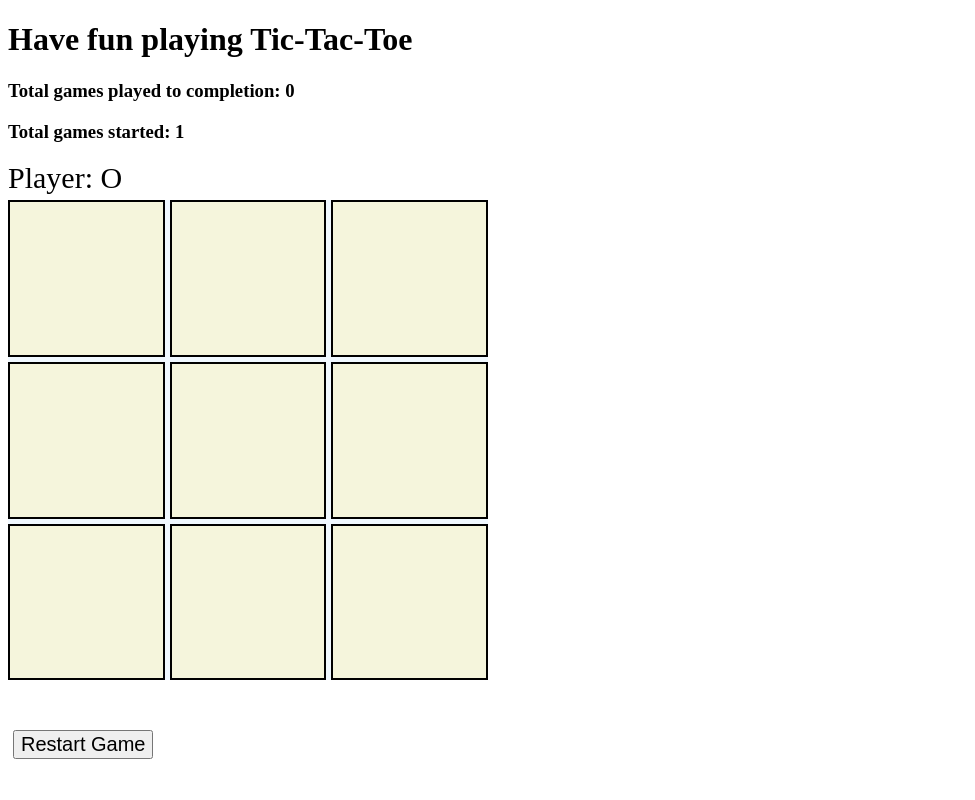
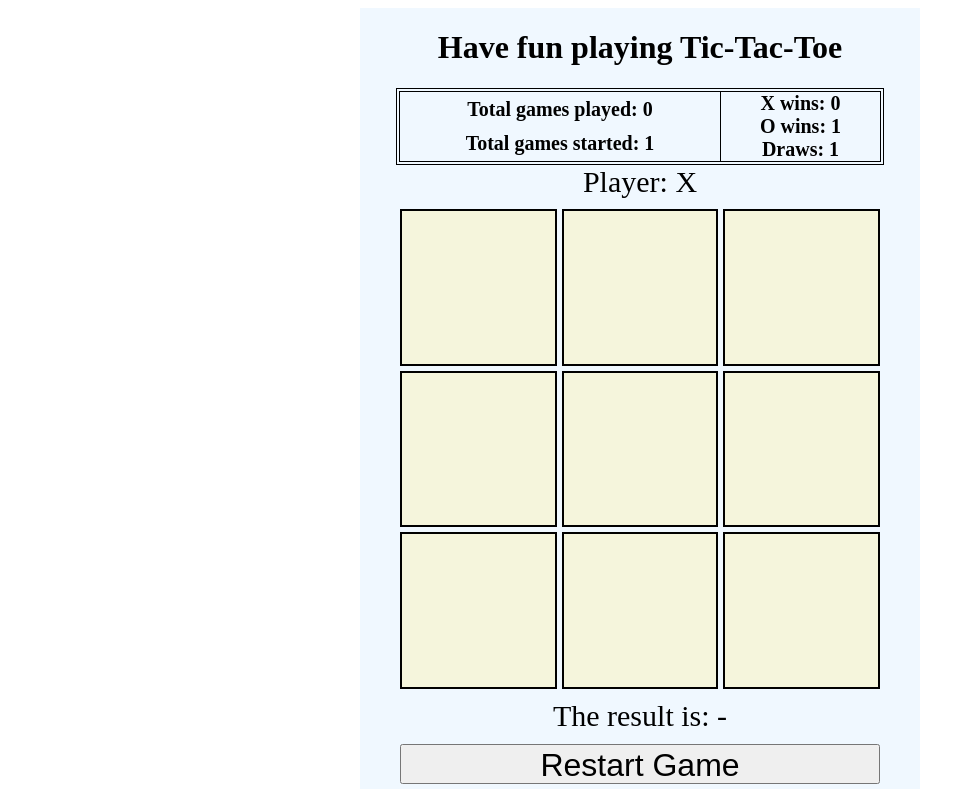
Before and after one commit to lhcopetti/crowdfunding-tic-tac-toe, a Next.js app: page / in a window 1280 px wide. Shown: the whole page, without its empty margins (0-975 px from the left). Built offline with nearby package versions, Linux system fonts and the light colour scheme.

Commit message:
Adding invidual counts for each player's win

```diff
--- a/app/game.js
+++ b/app/game.js
@@ -14,10 +14,10 @@ export default function Game(props) {
 
     useEffect(() => {
 
-        if (tictactoe.hasGameEnded)
+        if (tictactoe.getGameEnded())
             props.gameCompleted();
 
-    }, [tictactoe.hasGameEnded]);
+    }, [tictactoe.getGameEnded()]);
 
     const isWinnerCell = (x, y) => {
         if (tictactoe.getWinnerData() == null)
@@ -38,14 +38,14 @@ export default function Game(props) {
     const renderGameResult = () => {
 
         if (tictactoe.getWinnerData() != null) {
-            return (`Winner is: ${tictactoe.getWinnerData().player}`);
+            return `${tictactoe.getWinnerData().player} won!`;
         }
 
         if (tictactoe.getGameEnded()) {
-            return ("Game resulted in a draw");
+            return "A draw!";
         }
 
-        return "";
+        return "-";
     };
 
 
@@ -57,9 +57,8 @@ export default function Game(props) {
                 {squares}
             </div>
             <div style={{ margin: 5 }}></div>
-            <div style={{ height: '35px', fontSize: '30px'}}> {
-                renderGameResult()
-            }
+            <div style={{ height: '35px', fontSize: '30px'}}>
+                The result is: { renderGameResult() }
             </div>
             <div style={{ margin: 5 }}></div>
         </>
--- a/app/layout.js
+++ b/app/layout.js
@@ -8,7 +8,7 @@ export const metadata = {
 export default function RootLayout({ children }) {
   return (
     <html lang="en">
-      <body>{children}</body>
+      <body className='body'>{children}</body>
     </html>
   )
 }
--- a/app/page.js
+++ b/app/page.js
@@ -50,19 +50,28 @@ export default function HomePage() {
 
     const displayLoadingText = (text, value) => {
         const loader = (<div className="loader"></div>);
-        return (<h3>{text}{loading ? loader : value}</h3>);
+        return (<div className='game-text'>{text}{loading ? loader : value}</div>);
     }
 
     return (
-        <>
+        <div className='page'>
             <h1>Have fun playing Tic-Tac-Toe</h1>
-            <div>
+            <div className='game-text-grid'>
+                <div className='game-text-container'>
+                    {displayLoadingText('Total games played: ', finishedGames)}
+                    {displayLoadingText('Total games started: ', startedGames)}
+                </div>
+
+                <div className='game-tally-container'>
+                    {displayLoadingText('X wins: ', finishedGames)}
+                    {displayLoadingText('O wins: ', startedGames)}
+                    {displayLoadingText('Draws: ', startedGames)}
+                </div>
+
             </div>
-            {displayLoadingText('Total games played to completion: ', finishedGames)}
-            {displayLoadingText('Total games started: ', startedGames)}
 
             <Game key={startedGames} gameCompleted={onGameCompleted} />
-            <button style={{ margin: 5, fontSize: '20px' }} onClick={onRestartGameClicked}>Restart Game</button>
-        </>
+            <button className="restartButton" onClick={onRestartGameClicked}>Restart Game</button>
+        </div>
     );
 }
--- a/app/styles.css
+++ b/app/styles.css
@@ -1,3 +1,44 @@
+.body {
+  display: flex;
+  align-items: center;
+  justify-content: center;
+}
+
+.page {
+  width: 70vmin;
+  background-color: aliceblue;
+  display: flex;
+  align-items: center;
+  flex-direction: column;
+}
+
+.game-text-grid {
+  display: grid;
+  grid-template-columns: 2fr 1fr;
+  width: 60vmin;
+  border: 4px double black;
+}
+
+.game-text-container {
+  display: flex;
+  flex-direction: column;
+  align-items: center;
+  justify-content: space-around;
+}
+
+.game-tally-container {
+  display: flex;
+  flex-direction: column;
+  align-items: center;
+
+  border-left: 1px solid black;
+}
+
+.game-text {
+  font-weight: bold;
+  font-size: 20px;
+}
+
 .board {
     display: grid;
     gap: 5px;
@@ -64,3 +105,12 @@
   66% {background-size: 20% 100%,20% 100%,20% 10% }
   100%{background-size: 20% 100%,20% 100%,20% 100%}
 }
+
+.restartButton {
+  width: 60vmin;
+  height: 5vmin;
+  font-size: 4vmin;
+  text-align: center;
+  vertical-align: middle;
+  margin: 0px 0px 5px 0px;
+}
--- a/app/useTictactoe.js
+++ b/app/useTictactoe.js
@@ -7,15 +7,15 @@ const useTictactoe = () => {
     const initialBoard = Array(3).fill([...Array(3).fill('')]);
     const [board, setBoard] = useState(initialBoard);
 
-    const [currentPlayer, setCurrentPlayer] = useState('X');
+    const players = ['X', 'O'];
+    const [currentPlayerIndex, setCurrentPlayerIndex] = useState(0);
 
     const [winner, setWinner] = useState(null);
 
-    const players = ['O', 'X'];
-    const getCurrentPlayer = () => players[(players.indexOf(currentPlayer) + 1) % players.length];
+    const getCurrentPlayer = () => players[currentPlayerIndex];
 
     const updateCurrentPlayer = () => {
-        setCurrentPlayer(getCurrentPlayer());
+        setCurrentPlayerIndex((currentPlayerIndex + 1) % players.length);
     }
 
     const copyBoard = () => board.map(x => [...x]);
@@ -58,7 +58,7 @@ const useTictactoe = () => {
             winningCells.push(position);
         }
 
-        console.log(`Found winner with (${x}, ${y}) and direction: ${direction}, player: ${currentPlayer}`);
+        console.log(`Found winner with (${x}, ${y}) and direction: ${direction}, player: ${getCurrentPlayer()}`);
         setWinner({ player: initialValue, cells: winningCells });
     }
 
@@ -75,7 +75,7 @@ const useTictactoe = () => {
             return;
         }
 
-        const newBoard = updateBoard(x, y, currentPlayer);
+        const newBoard = updateBoard(x, y, getCurrentPlayer());
         findWinner(newBoard);
         updateCurrentPlayer();
     }
```
